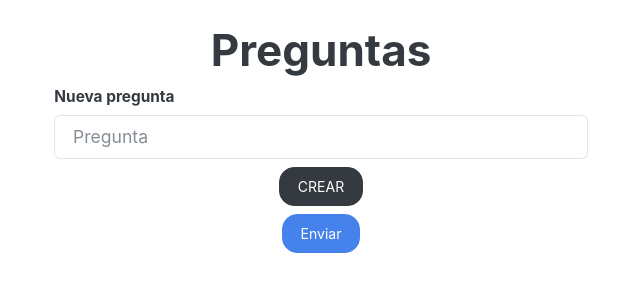
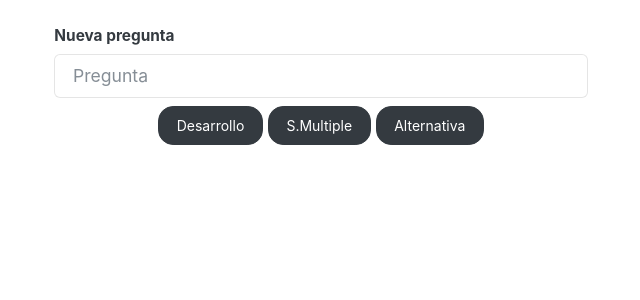
Before and after one commit to Xeraclom14/is2-proyecto, a Flask app: template templates/edit.html in a window 1280 px wide. Shown: the part 60-360 px from the top of the page, without its empty margins (319-959 px from the left). Run offline with Flask 2, Linux system fonts and the light colour scheme; the template is opened without the code that fills it, so the values that code supplies are empty; some libraries are stand-ins or nearby versions.

Commit message:
ahora las preguntas agregadas tienen el atributo tipo_pregunta
Signed-off-by: jonathanavc <jonvenega@gmail.com>

```diff
--- a/forms.py
+++ b/forms.py
@@ -16,7 +16,7 @@ def forms():
         else:
             flash("Ingerese un valor valido.")
         ### redirigir para borrar el formulario de la memoria (no se envia nuevamente si se recarga la pagina)
-        return redirect(url_for("forms"))
+        return redirect(request.referrer)
     else:
         cur = mysql.connection.cursor()
         cur.execute("SELECT * FROM encuesta ORDER BY fecha DESC;")
--- a/templates/edit.html
+++ b/templates/edit.html
@@ -11,7 +11,7 @@
 {%      for message in messages %}
     <div class="alert alert-dismissible alert-primary col-lg-4">
         <button type="button" class="btn-close" data-bs-dismiss="alert"></button>
-        {{message}}.
+        {{message}}
     </div>
 {%      endfor %}
 {%  endif %}
@@ -20,12 +20,13 @@
 
     <p></p>
     <form class="col-lg-5" action="/edit/{{id}}" method ="POST">
-        <h1 class="form-label mt-4">Preguntas</h1>
         <h6 style="text-align: left;" class="mt-2"><small>Nueva pregunta</small></h6>
         <input type="text" class="form-control" name="pregunta" placeholder="Pregunta">
-        <button type="submit" class="mt-2 btn btn-dark">CREAR</button>
+        <input type="submit" name="D" value="Desarrollo" class="mt-2 btn btn-dark">
+        <input type="submit" name="S" value="S.Multiple" class="mt-2 btn btn-dark">
+        <input type="submit" name="A" value="Alternativa" class="mt-2 btn btn-dark">
     </form>
-
+    <p></p>
     <!-- question({id_pregunta, id_encuesta, respuestas, tipo, texto})-->
 
     <!-- Esto es para ver las preguntas dado un id de encuesta -->
@@ -40,7 +41,7 @@
 
                 <!-- Pregunta texto -->
                 {% if question.3 == 0 %}
-                <textarea class="form-control" id="exampleTextarea" rows="3"></textarea>
+                <textarea class="form-control" id="exampleTextarea" rows="1"></textarea>
                 {%  endif %}
 
 
@@ -81,6 +82,5 @@
         </div>
     </fieldset>
     {% endfor %}
-    <a href="/forms" class="mt-2 btn btn-primary">Enviar</a>
 </center>
 {% endblock %}
--- a/templates/forms.html
+++ b/templates/forms.html
@@ -32,8 +32,8 @@
                 <div style="text-align: left;">N° Preguntas : {{form.1}}</div>
                 <div style="text-align: left;">Respuestas: {{form.4}}</div>
                 <a href="form/{{ form.0 }}" class="mt-2 btn btn btn-success">VER</a>
-                <a href="edit/{{ form.0 }}" class="mt-2 btn btn-primary">EDIT</a>
-                <a href="delete/{{ form.0 }}" class="mt-2 btn btn-danger">DELETE</a>
+                <a href="edit/{{ form.0 }}" class="mt-2 btn btn-primary">EDITAR</a>
+                <a href="delete/{{ form.0 }}" class="mt-2 btn btn-danger">ELIMINAR</a>
             </div>
         </div>
     {% endfor %}
```
Also changed, not shown: edit.py (+12 -2 lines).
